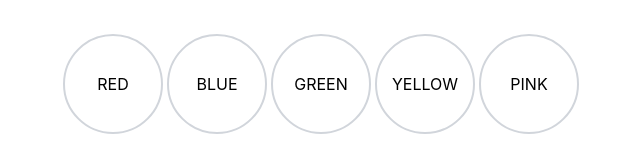
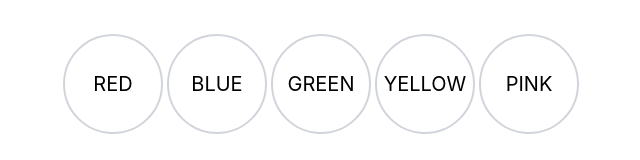
Before and after one commit to Goslya/React, a React (Create React App) app: page / in a window 1280 px wide. Shown: the part 212-372 px from the top of the page, without its empty margins (319-959 px from the left). Built offline with nearby package versions, Linux system fonts and the light colour scheme.

Commit message:
Add all size and border props

```diff
--- a/src/components/ButtonView.js
+++ b/src/components/ButtonView.js
@@ -9,6 +9,12 @@ const textToColor = {
     'YELLOW': 'peer-checked:bg-yellow-500',
     'PINK': 'peer-checked:bg-pink-500',
 }
+
+const size = 'h-[100px] w-[100px]'
+const textSize = 'text-xl'
+const borderColor = 'border-gray-300'
+const borderHoverColor = 'hover:border-indigo-500/100'
+const borderPeerChecked = 'peer-checked:border-indigo-500'
 
 export default function ButtonView(props) {
 
@@ -27,7 +33,8 @@ export default function ButtonView(props) {
                 <div className="mycontainer mx-auto space-x-1 select-none">
                     {Object.keys(textToColor).map((text, index) => {
                         return <Radiobutton color={textToColor[text]} ischecked={index === selectedButton} handleChange={() => setSelectedButton(index)}
-                            index={index} key={index} text={text} name="option" />
+                            index={index} key={index} text={text} name="option" size={size} borderColor={borderColor} borderHoverColor={borderHoverColor}
+                            borderPeerChecked={borderPeerChecked} textSize={textSize}/>
                     })}
                 </div>
                 <div className="text-center text-3xl mb-16 ">
--- a/src/components/Radiobutton.js
+++ b/src/components/Radiobutton.js
@@ -5,6 +5,11 @@ export default function Radiobutton(props) {
         index,
         text,
         ischecked,
+        size,
+        borderColor,
+        borderHoverColor,
+        textSize,
+        borderPeerChecked,
         handleChange
     } = props
 
@@ -12,8 +17,8 @@ export default function Radiobutton(props) {
     return <>
         <div>
             <input type='radio' id={index} name={name} className="peer hidden" checked={!!ischecked} onChange={() => handleChange()}/>
-            <label for={index} className={`bg-white flex items-center justify-center rounded-full h-[100px] w-[100px] p-2 hover:border-indigo-500/100 hover:border-2 border-gray-300 border-2 ${color} peer-checked:border-indigo-500  peer-checked:border-2 `}>
-                <div className="text-center">{text}</div>
+            <label for={index} className={`bg-white flex items-center justify-center rounded-full ${size} p-2 ${borderColor} border-2 ${borderHoverColor}  hover:border-2 ${color} ${borderPeerChecked} peer-checked:border-2 `}>
+                <div className= {`text-center ${textSize}`} >{text}</div>
             </label>
         </div>
     </>
```
